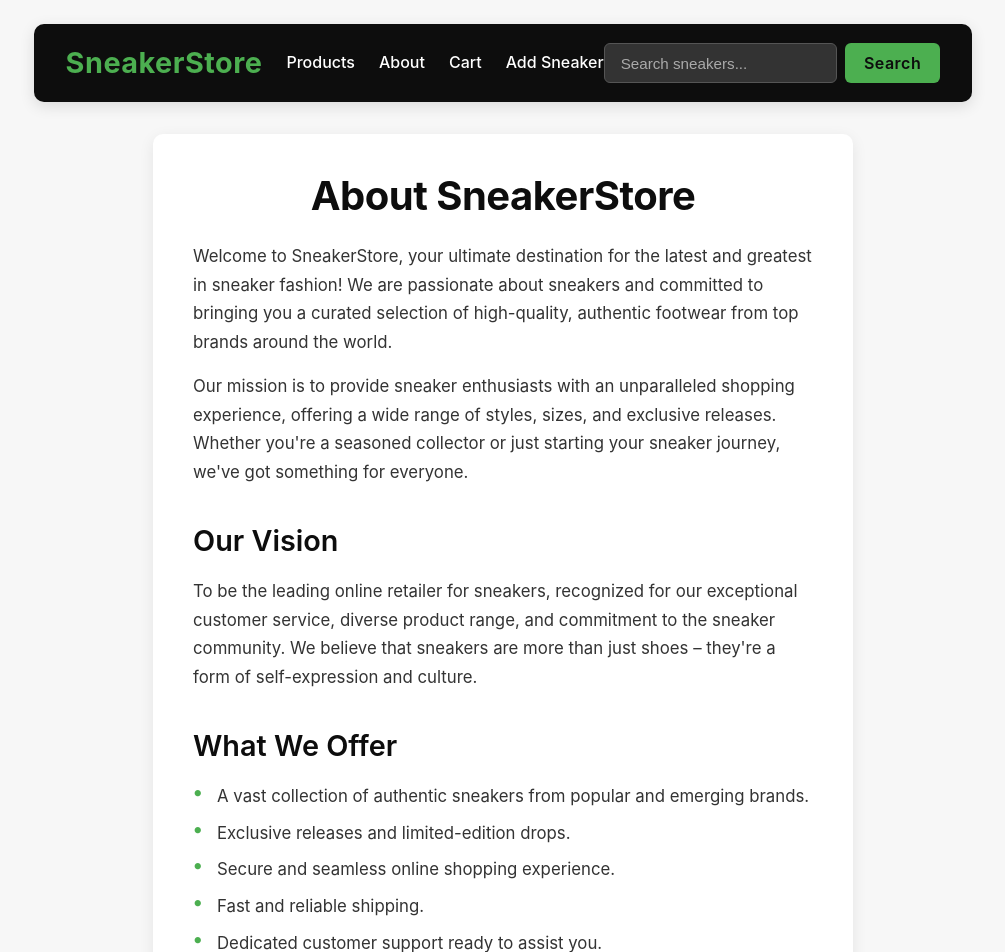
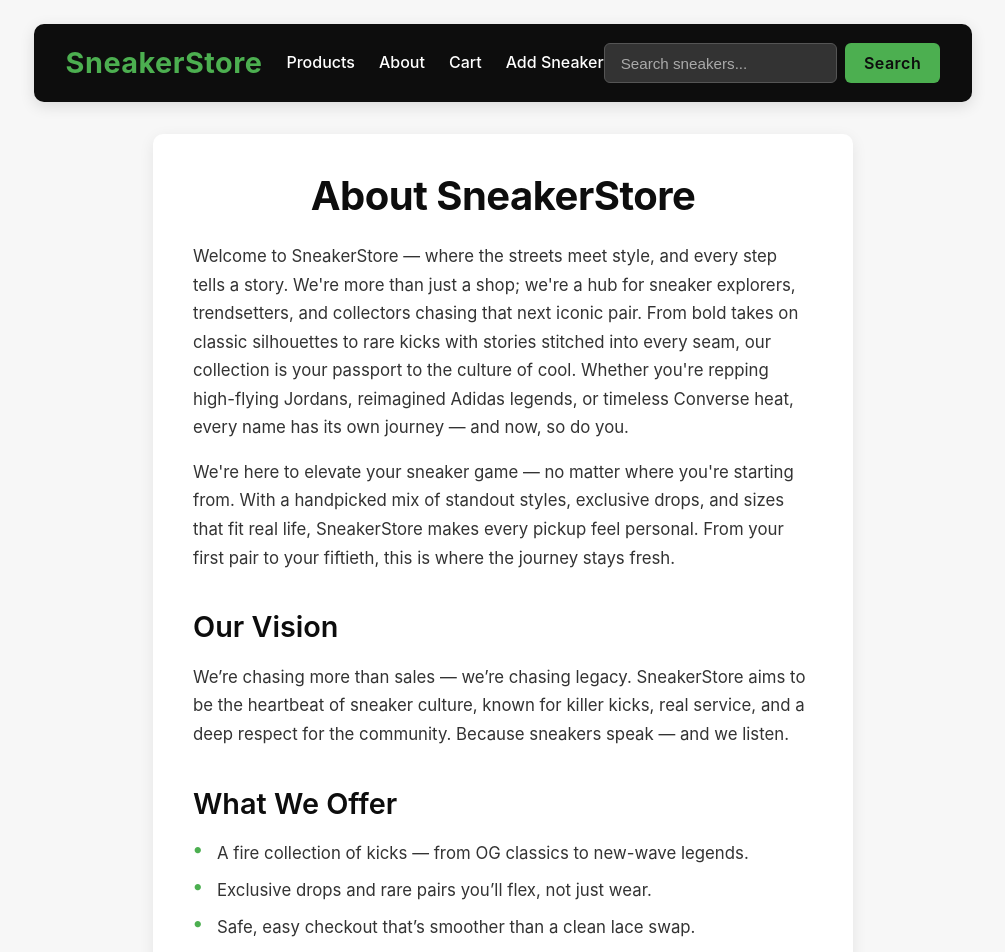
Before and after one commit to allan6757/GRP2-PHASE2, a React (Vite) app: page /about in a window 1280 px wide. Shown: the top 952 px of the page, without its empty margins (137-1142 px from the left). Built offline with nearby package versions, Linux system fonts and the light colour scheme.

Commit message:
final with README

```diff
--- a/src/components/About.jsx
+++ b/src/components/About.jsx
@@ -7,28 +7,31 @@
         <div className="about-page-container">
             <h1 className="about-title">About SneakerStore</h1>
             <p className="about-paragraph">
-                Welcome to SneakerStore, your ultimate destination for the latest and greatest in sneaker fashion!
-                We are passionate about sneakers and committed to bringing you a curated selection of high-quality,
-                authentic footwear from top brands around the world.
+                Welcome to SneakerStore — where the streets meet style, and every step tells a story. We're more than just a shop;
+                we're a hub for sneaker explorers, trendsetters, and collectors chasing that next iconic pair. From bold takes
+                on classic silhouettes to rare kicks with stories stitched into every seam, our collection is your passport to
+                the culture of cool. Whether you're repping high-flying Jordans, reimagined Adidas legends, or timeless Converse heat,
+                every name has its own journey — and now, so do you.
             </p>
             <p className="about-paragraph">
-                Our mission is to provide sneaker enthusiasts with an unparalleled shopping experience,
-                offering a wide range of styles, sizes, and exclusive releases. Whether you're a seasoned collector
-                or just starting your sneaker journey, we've got something for everyone.
+                We're here to elevate your sneaker game — no matter where you're starting from.
+                With a handpicked mix of standout styles, exclusive drops, and sizes that fit real life,
+                SneakerStore makes every pickup feel personal. From your first pair to your fiftieth,
+                this is where the journey stays fresh.
             </p>
             <h2 className="about-subtitle">Our Vision</h2>
             <p className="about-paragraph">
-                To be the leading online retailer for sneakers, recognized for our exceptional customer service,
-                diverse product range, and commitment to the sneaker community. We believe that sneakers are more
-                than just shoes – they're a form of self-expression and culture.
+                We’re chasing more than sales — we’re chasing legacy. SneakerStore aims to be the heartbeat of
+                sneaker culture, known for killer kicks, real service, and a deep respect for the community.
+                Because sneakers speak — and we listen.
             </p>
             <h2 className="about-subtitle">What We Offer</h2>
-            <ul className="about-list"> {/* Added ul wrapper */}
-                <li className="about-list-item">A vast collection of authentic sneakers from popular and emerging brands.</li>
-                <li className="about-list-item">Exclusive releases and limited-edition drops.</li>
-                <li className="about-list-item">Secure and seamless online shopping experience.</li>
-                <li className="about-list-item">Fast and reliable shipping.</li>
-                <li className="about-list-item">Dedicated customer support ready to assist you.</li>
+            <ul className="about-list"> {/*added ul wrapper*/}
+                <li className="about-list-item">A fire collection of kicks — from OG classics to new-wave legends.</li>
+                <li className="about-list-item">Exclusive drops and rare pairs you’ll flex, not just wear.</li>
+                <li className="about-list-item">Safe, easy checkout that’s smoother than a clean lace swap.</li>
+                <li className="about-list-item">Quick, reliable delivery so you can step fresh without delay.</li>
+                <li className="about-list-item">Real support from sneakerheads who speak your language.</li>
             </ul>
             <p className="about-paragraph">
                 Thank you for choosing SneakerStore. We look forward to helping you find your next favorite pair!
```
Also changed, not shown: 1 other file (tests, documents, lock files or other folders).
